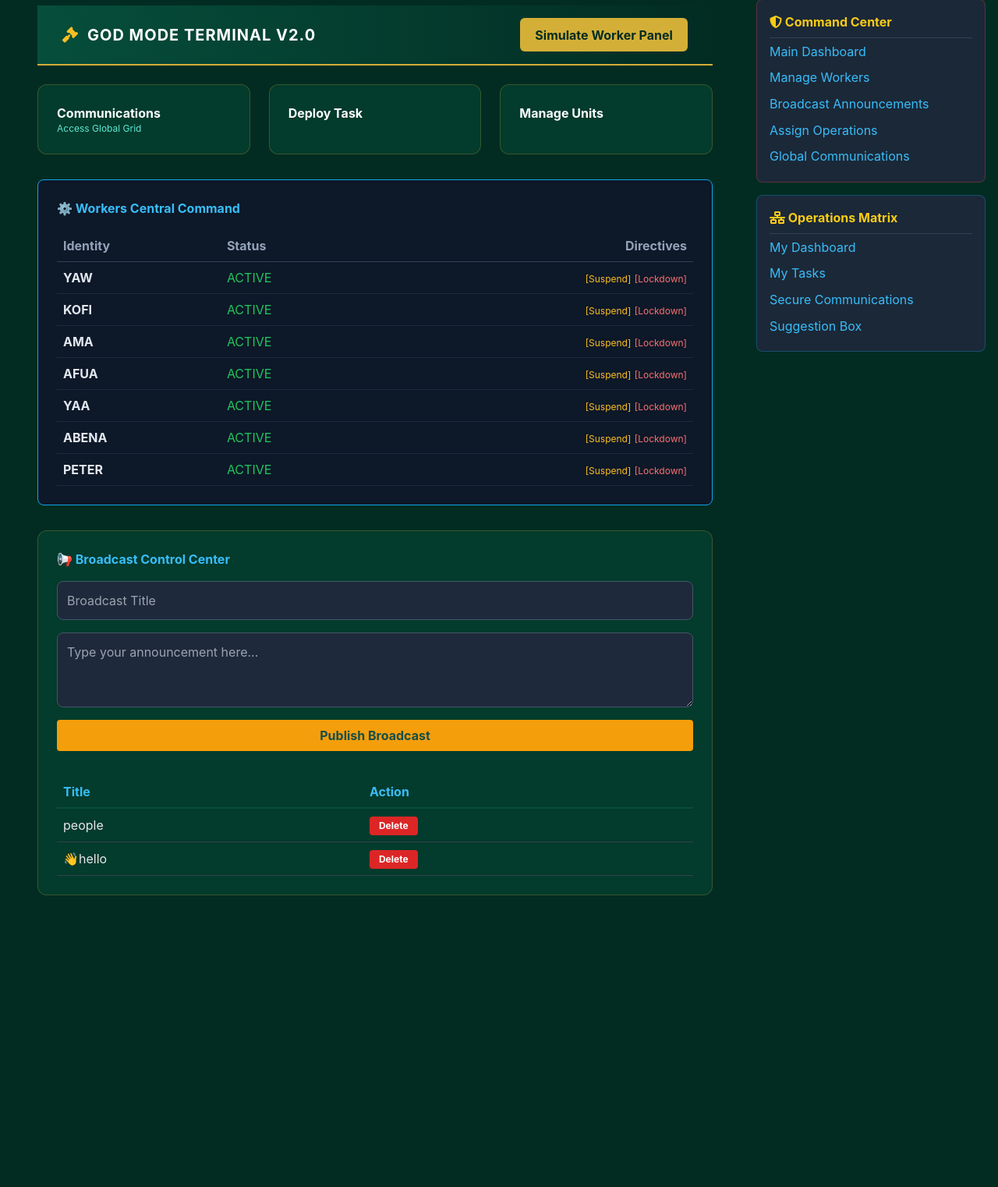
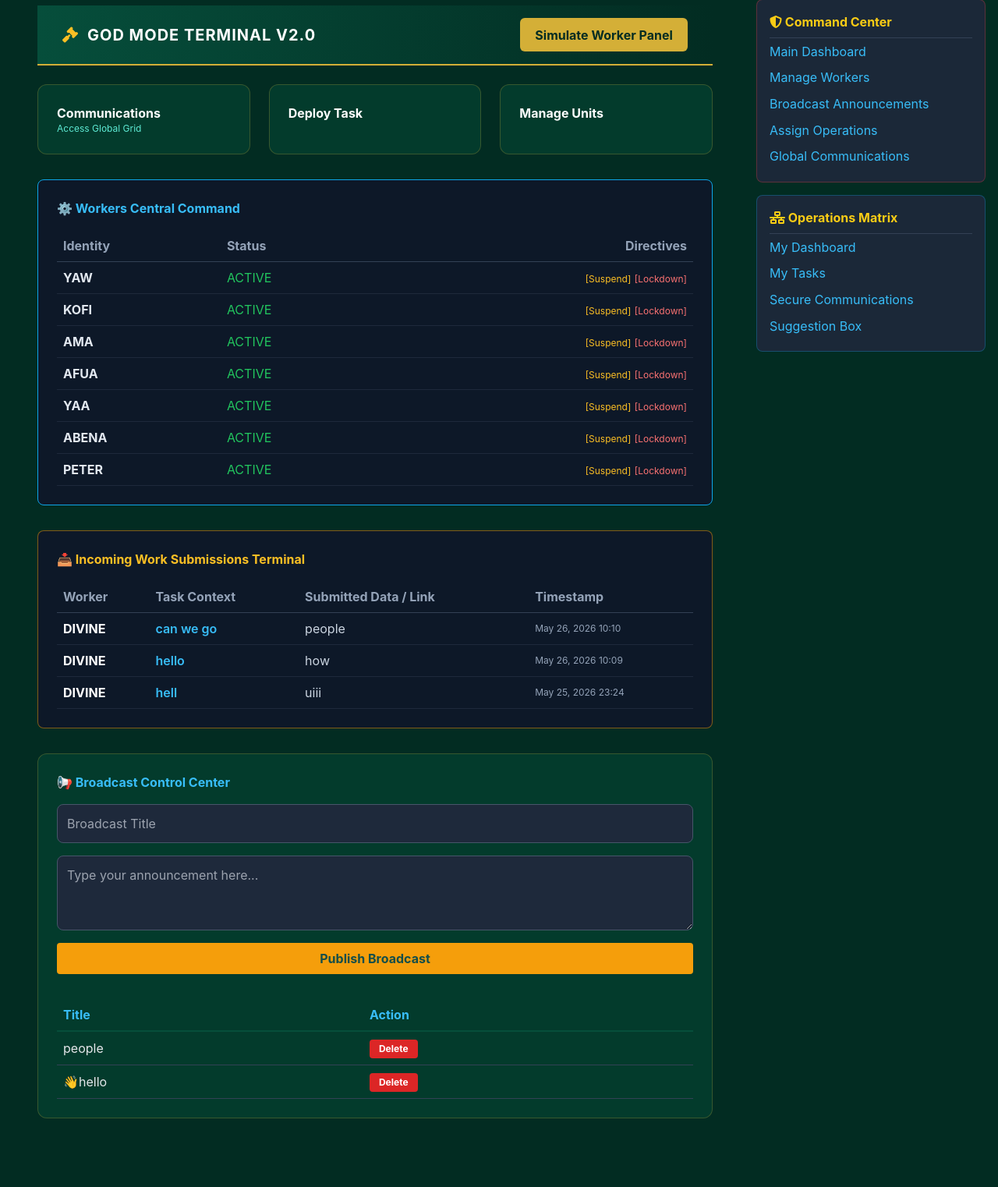
Before and after one commit to divineabraham888-cpu/divine-digital-forum, a Django app: page /dashboard/admin-dashboard/ in a window 1280 px wide. Shown: the part 107-1629 px from the top of the page at 78% size. Before the commit the page ends 1255 px from the top, so only its background shows below. Run offline with Django 5.2, Linux system fonts and the light colour scheme; a user stored in the database is signed in; data comes from the database, SQL or seed files in the repository; some libraries are stand-ins or nearby versions.

Commit message:
Add Work Submissions panel and update admin view context

```diff
--- a/dashboard/templates/dashboard/admin_dashboard.html
+++ b/dashboard/templates/dashboard/admin_dashboard.html
@@ -71,6 +71,32 @@
         </table>
     </div>
 
+    <div class="bg-slate-900/90 p-6 rounded-lg border border-amber-500/50 mb-8">
+        <h3 class="text-amber-400 mb-4 font-bold">📥 Incoming Work Submissions Terminal</h3>
+        <table class="w-full text-left">
+            <thead>
+                <tr class="text-slate-400 border-b border-slate-700">
+                    <th class="p-2">Worker</th>
+                    <th class="p-2">Task Context</th>
+                    <th class="p-2">Submitted Data / Link</th>
+                    <th class="p-2">Timestamp</th>
+                </tr>
+            </thead>
+            <tbody>
+                {% for submission in submissions %}
+                <tr class="border-b border-slate-800 hover:bg-emerald-950/40 transition">
+                    <td class="p-2 font-bold text-white">{{ submission.worker.username }}</td>
+                    <td class="p-2 text-sky-400 font-semibold">{{ submission.title }}</td>
+                    <td class="p-2 text-slate-300 break-all">{{ submission.content_or_link }}</td>
+                    <td class="p-2 text-xs text-slate-400">{{ submission.submitted_at|date:"M d, Y H:i" }}</td>
+                </tr>
+                {% empty %}
+                <tr><td colspan="4" class="text-slate-500 p-4 text-center">No active work submissions logs found.</td></tr>
+                {% endfor %}
+            </tbody>
+        </table>
+    </div>
+
     <div class="dashboard-card p-6 mb-8">
         <h3 class="text-sky-400 mb-4 font-bold">📢 Broadcast Control Center</h3>
         <form method="POST" class="grid gap-4 mb-8">
--- a/dashboard/views.py
+++ b/dashboard/views.py
@@ -58,7 +58,6 @@ def auth(request):
 # ==========================================
 # 2. DASHBOARD CENTRALS
 # ==========================================
-
 @login_required
 def admin_dashboard(request):
     if not request.user.is_superuser:
@@ -79,12 +78,15 @@ def admin_dashboard(request):
             messages.success(request, "Broadcast removed.")
             return redirect('dashboard:admin_dashboard')
 
+    # ADDED: 'submissions' query included in the context dictionary below
     context = {
         'workers': User.objects.exclude(is_superuser=True).prefetch_related('worker_profile'),
         'broadcasts': SystemBroadcast.objects.all().order_by('-created_at'),
-        'worker_activities': WorkerActivity.objects.all().order_by('-last_seen')[:10]
+        'worker_activities': WorkerActivity.objects.all().order_by('-last_seen')[:10],
+        'submissions': WorkSubmission.objects.all().order_by('-submitted_at'),
     }
     return render(request, 'dashboard/admin_dashboard.html', context)
+
 
 @login_required
 def worker_dashboard(request):
```
